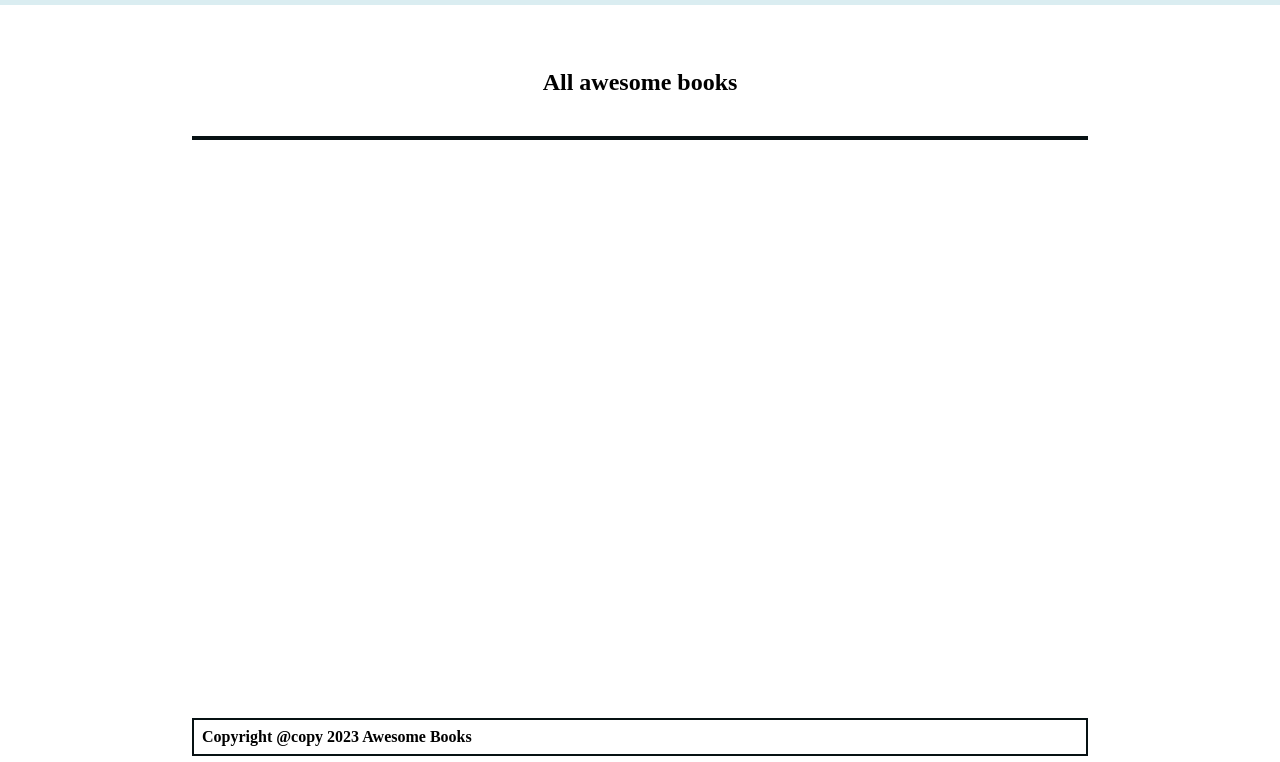
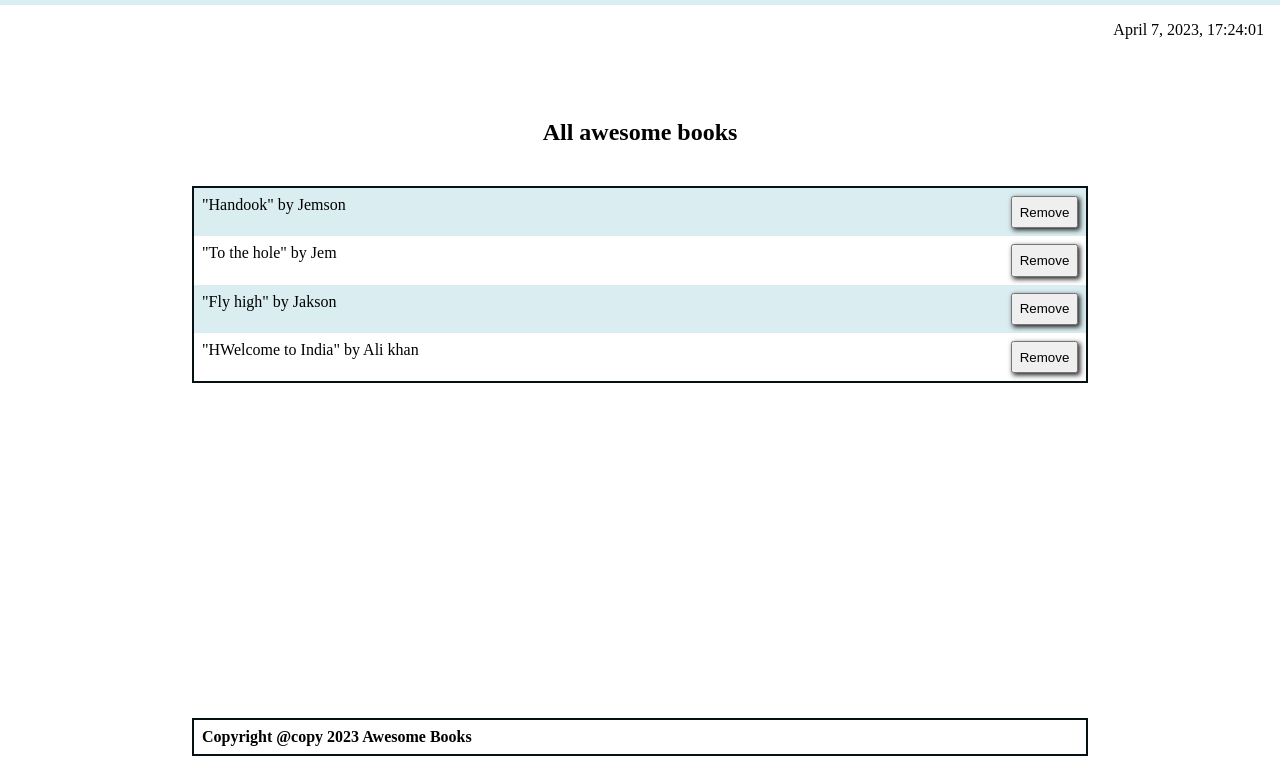
Before and after one commit to HenaryKhuraijam/AwesomeBook-ES6, a website with bundled scripts: page index.html in a window 1280 px wide. Shown: the part 38-800 px from the top of the page. Built offline with nearby package versions, Linux system fonts and the light colour scheme.

Commit message:
Add time.js

```diff
--- a/index.html
+++ b/index.html
@@ -20,6 +20,7 @@
       </ul>
     </nav>
   </header>
+  <p id="time-content"> </p>
   <main id="all">
     <section class="book-list" id="book-list">
       <h2>All awesome books</h2>
--- a/index.js
+++ b/index.js
@@ -0,0 +1,5 @@
+import onSubmitHandlerAddForm from './modules/UI.js';
+import showTime from './modules/time.js';
+
+showTime();
+document.getElementById('add-form').addEventListener('submit', onSubmitHandlerAddForm);
--- a/modules/UI.js
+++ b/modules/UI.js
@@ -1,9 +1,9 @@
 import { awesomeBook, saveToLocalStorage } from './DBMsystem.js';
 
 /* eslint-disable */
-const removeBtnOnClick = (id) => {
-  alert('remove')
-  awesomeBook.removeBook(id);
+const removeBtnOnClick = (e) => {
+  e.preventDefault();
+  awesomeBook.removeBook(e.target.id);
   displayBooklist(awesomeBook.books);
   saveToLocalStorage();
 };
@@ -13,9 +13,13 @@ const displayBooklist = (bookList) => {
   document.getElementById('booklist-content').innerHTML = bookList.map((book) => `
   <article id="book-${book.id}">
     <p><span class="title">"${book.title}"</span> by <span class="author">${book.author}</span></p>
-    <button class="btn" onClick="removeBtnOnClick('${book.id}')" type="button" id="${book.id}">Remove</button>
+    <button class="btn btn-remove" type="button" id="${book.id}">Remove</button>
   </article>
   `).join('');
+  const btnRemove = document.querySelectorAll('.btn-remove');
+  btnRemove.forEach((item) => {
+    item.addEventListener('click', removeBtnOnClick);
+  });
 };
 
 displayBooklist(awesomeBook.books);
--- /dev/null
+++ b/modules/time.js
@@ -0,0 +1,12 @@
+import { DateTime } from './luxon.js';
+
+const showTime = () => {
+  const newDateTime = `${DateTime.now().toLocaleString(DateTime.DATE_FULL)}, ${DateTime.now().toLocaleString(DateTime.TIME_24_WITH_SECONDS)}`;
+  const time = document.getElementById('time-content');
+  time.textContent = newDateTime;
+  setTimeout(() => {
+    showTime();
+  }, 500);
+};
+
+export default showTime;
--- a/style.css
+++ b/style.css
@@ -30,6 +30,11 @@ section:is(.book-list, :target) {
   flex-direction: column;
   padding: 5% 15%;
   gap: 40px;
+}
+
+#time-content {
+  padding: 1em;
+  text-align: right;
 }
 
 article {
```
